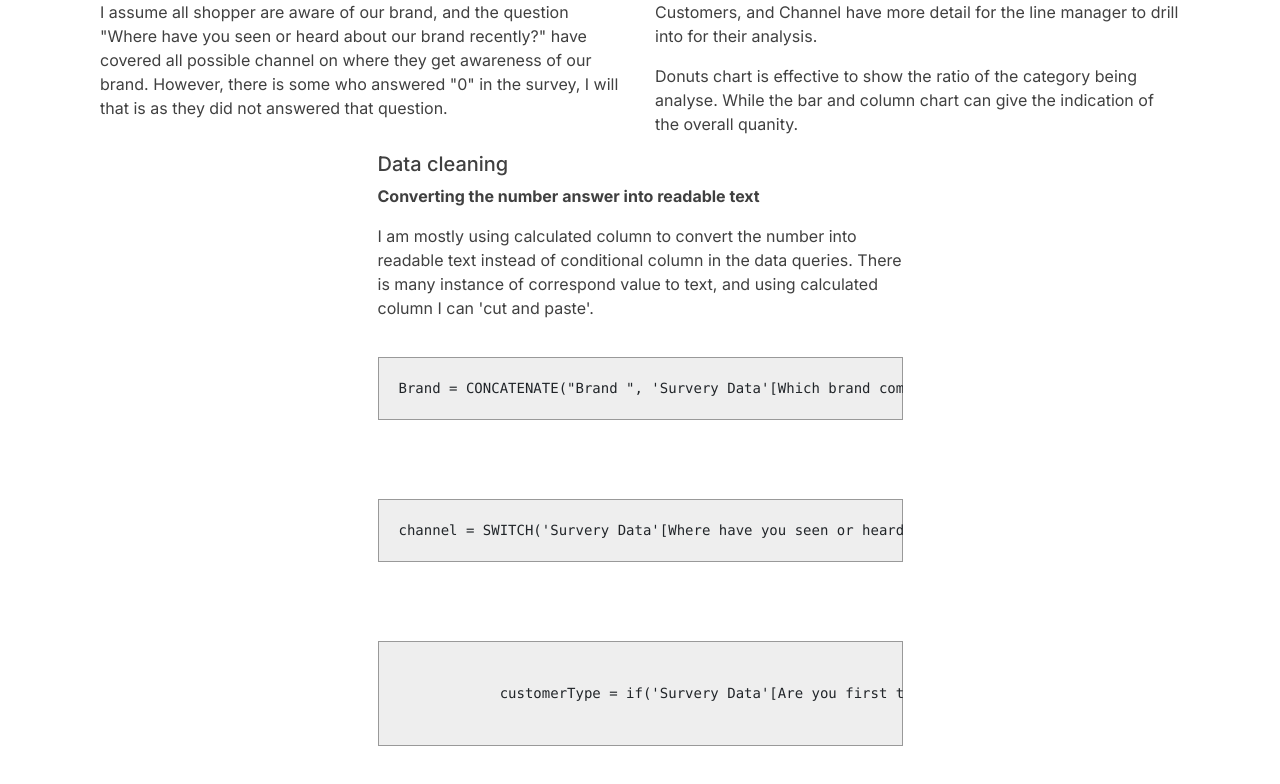
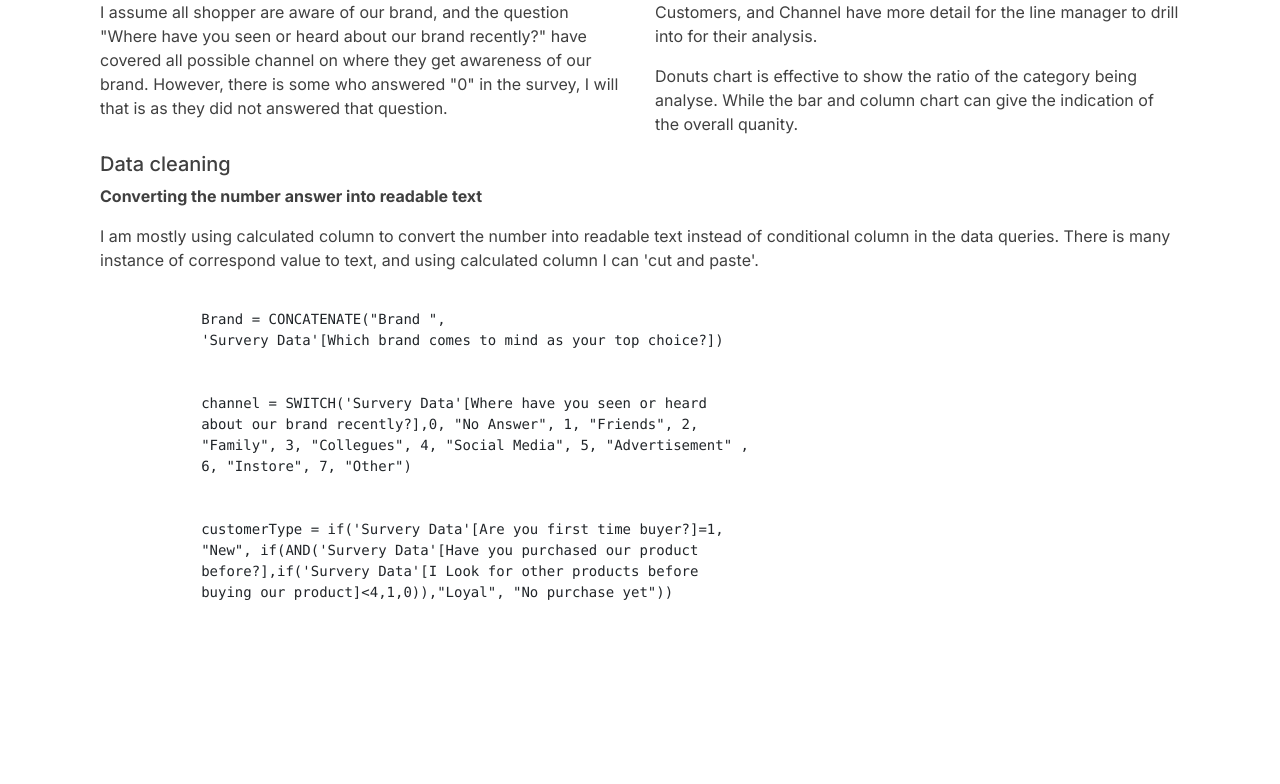
Before and after one commit to rogersoh/marketanalysisassignment, a Vue app: page / in a window 1280 px wide. Shown: the part 1070-1854 px from the top of the page. After the commit the page ends 1731 px from the top, so only its background shows below. Built offline with nearby package versions, Linux system fonts and the light colour scheme; a web font is replaced by a local one.

Commit message:
assignment 4

```diff
--- a/src/App.vue
+++ b/src/App.vue
@@ -41,13 +41,13 @@ $primary: rgb(15, 148, 231);
   background: #e70;
 }
 
-pre code {
+/* pre code {
   background-color: #eee;
   border: 1px solid #999;
   display: block;
   padding: 20px;
 }
-
+ */
 #app {
   font-family: Inter, sans-serif;
   -webkit-font-smoothing: antialiased;
--- a/src/views/Assignment4.vue
+++ b/src/views/Assignment4.vue
@@ -77,27 +77,34 @@
         </p>
       </div>
     </div>
-    <div class="row justify-content-center">
-      <div class="col-lg-12, col-xl-6">
+    <div class="row">
+      <div class="col-lg-12, col-xl-12">
         <h5>Data cleaning</h5>
         <p class="font-weight-bold">
           Converting the number answer into readable text
         </p>
         <p>
-          I am mostly using calculated column to convert the number into readable
-          text instead of conditional column in the data queries. There is many
-          instance of correspond value to text, and using calculated column
-          I can 'cut and paste'.
+          I am mostly using calculated column to convert the number into
+          readable text instead of conditional column in the data queries. There
+          is many instance of correspond value to text, and using calculated
+          column I can 'cut and paste'.
         </p>
         <pre>
-          <code>Brand = CONCATENATE("Brand ", 'Survery Data'[Which brand comes to mind as your top choice?])</code>
-        </pre>
-        <pre>
-          <code>channel = SWITCH('Survery Data'[Where have you seen or heard about our brand recently?],0, "No Answer", 1, "Friends", 2, "Family", 3, "Collegues", 4, "Social Media", 5, "Advertisement" , 6, "Instore", 7, "Other")</code>
-        </pre>
-        <pre>
           <code>
-            customerType = if('Survery Data'[Are you first time buyer?]=1, "New", if(AND('Survery Data'[Have you purchased our product before?],if('Survery Data'[I Look for other products before buying our product]'<'4,1,0)),"Loyal", "No purchase yet"))
+            Brand = CONCATENATE("Brand ",
+            'Survery Data'[Which brand comes to mind as your top choice?])
+            </code>
+          <code>
+            channel = SWITCH('Survery Data'[Where have you seen or heard
+            about our brand recently?],0, "No Answer", 1, "Friends", 2,
+            "Family", 3, "Collegues", 4, "Social Media", 5, "Advertisement" ,
+            6, "Instore", 7, "Other")
+            </code>
+          <code>
+            customerType = if('Survery Data'[Are you first time buyer?]=1,
+            "New", if(AND('Survery Data'[Have you purchased our product
+            before?],if('Survery Data'[I Look for other products before
+            buying our product]&lt;4,1,0)),"Loyal", "No purchase yet"))
           </code>
         </pre>
         <p></p>
```
